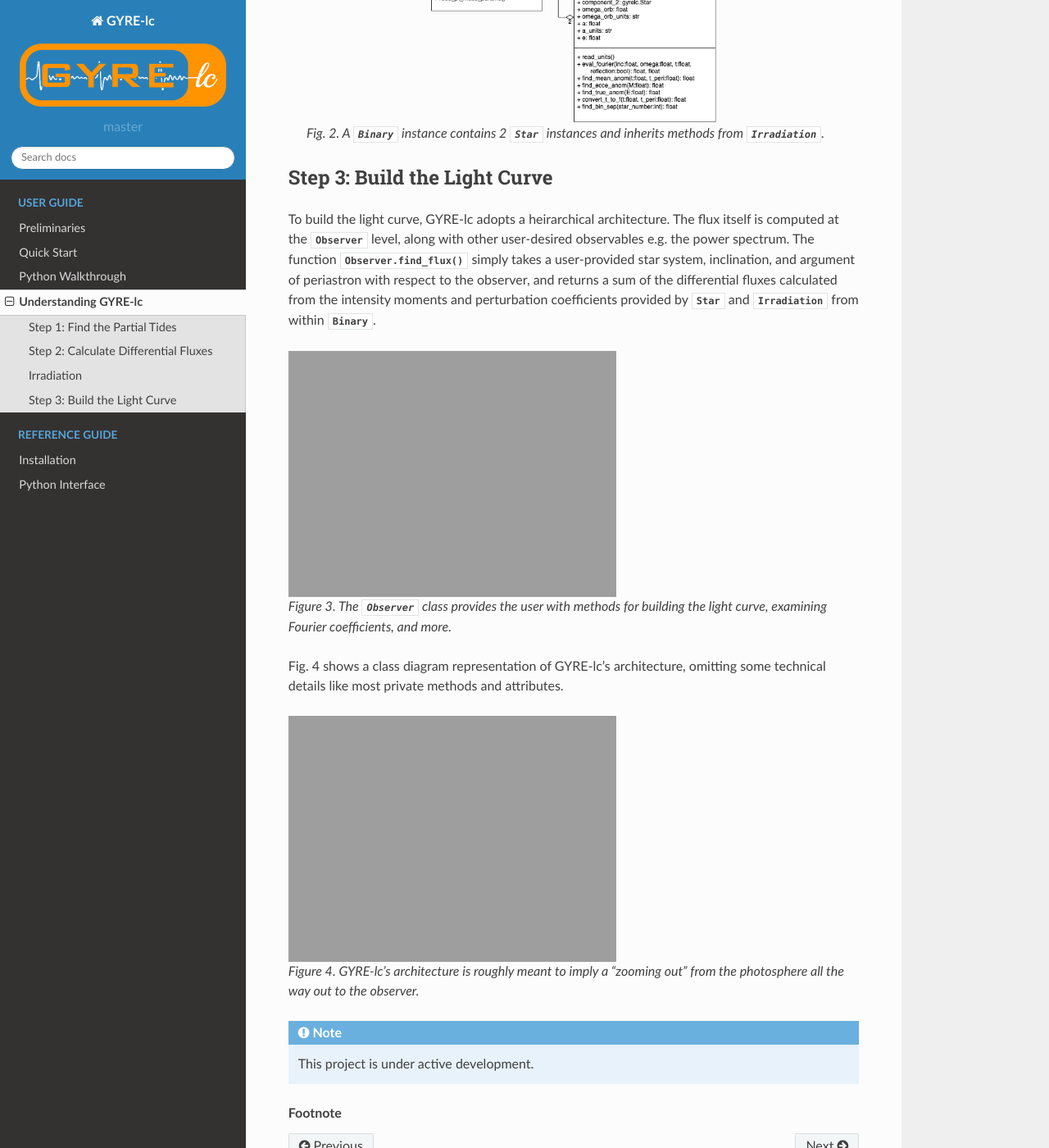
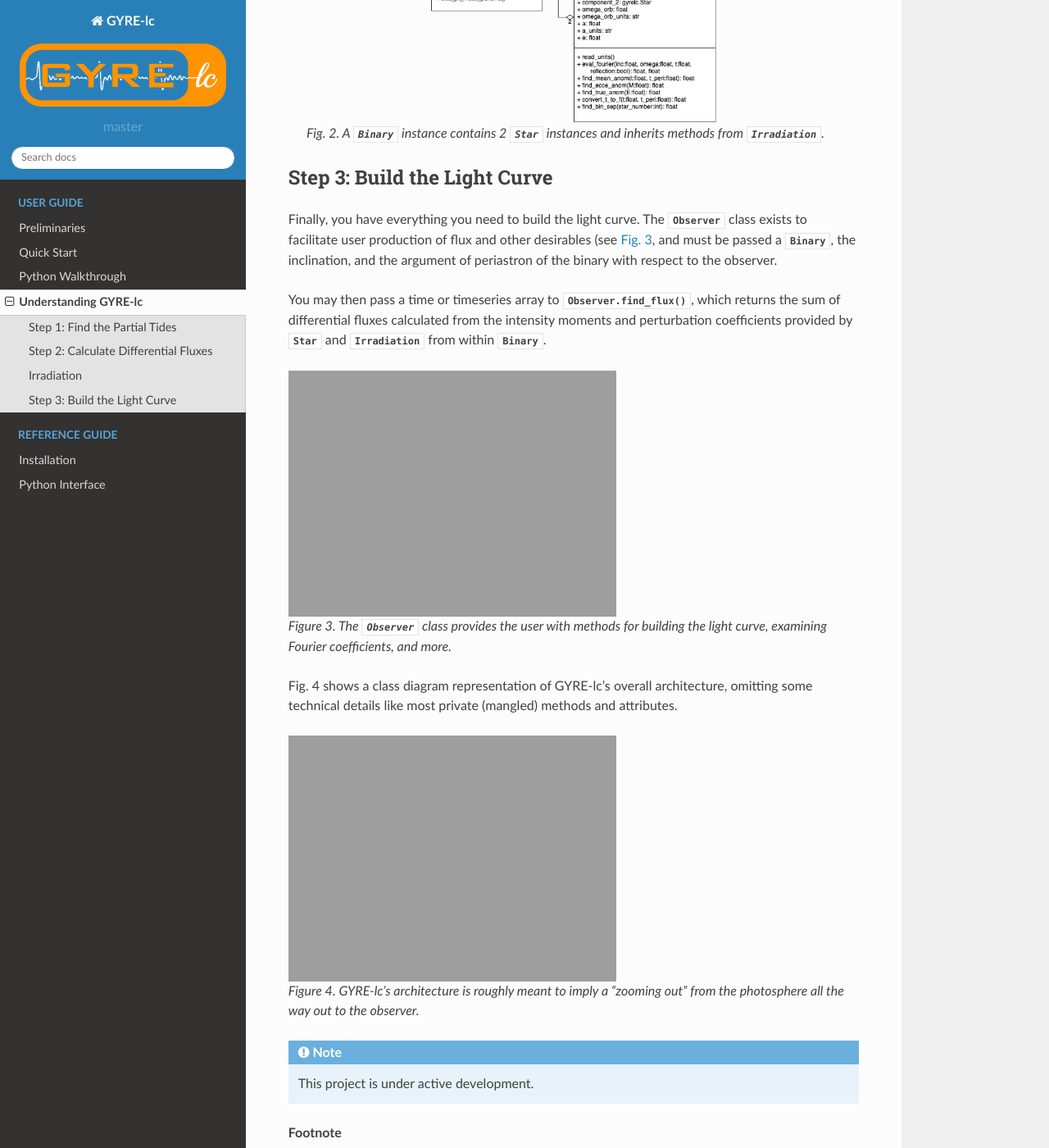
Before and after one commit to aaronesque/gyre-lc, a Sphinx documentation site: the page built from docs/source/user-guide/understanding-gyre-lc.rst, in a window 1280 px wide and 1400 px high, scrolled down 3788 px. Shown: the whole window at 82% size. Built offline with Sphinx 7.4.7 and the Read the Docs theme 2.0.0, drawn with Linux system fonts in a browser that asks for light colours; cross-references to code outside the pages are shown as plain code.

Commit message:
docs edits

```diff
--- a/docs/source/user-guide/understanding-gyre-lc.rst
+++ b/docs/source/user-guide/understanding-gyre-lc.rst
@@ -126,7 +126,9 @@
 Step 3: Build the Light Curve
 *****************************
 
-To build the light curve, GYRE-lc adopts a heirarchical architecture. The flux itself is computed at the :py:class:`Observer` level, along with other user-desired observables e.g. the power spectrum. The function :py:func:`Observer.find_flux()` simply takes a user-provided star system, inclination, and argument of periastron with respect to the observer, and returns a sum of the differential fluxes calculated from the intensity moments and perturbation coefficients provided by :py:class:`Star` and :py:class:`Irradiation` from within :py:class:`Binary`.
+Finally, you have everything you need to build the light curve. The :py:class:`Observer` class exists to facilitate user production of flux and other desirables (see :ref:`Fig. 3<class-diagram-observer>`, and must be passed a :py:class:`Binary`, the inclination, and the argument of periastron of the binary with respect to the observer.
+
+You may then pass a time or timeseries array to :py:func:`Observer.find_flux()`, which returns the sum of differential fluxes calculated from the intensity moments and perturbation coefficients provided by :py:class:`Star` and :py:class:`Irradiation` from within :py:class:`Binary`.
 
 .. _class-diagram-observer:
 
@@ -136,8 +138,7 @@
 
    Figure 3. The :py:class:`Observer` class provides the user with methods for building the light curve, examining Fourier coefficients, and more.
 
-
-Fig. 4 shows a class diagram representation of GYRE-lc's architecture, omitting some technical details like most private methods and attributes.
+Fig. 4 shows a class diagram representation of GYRE-lc's overall architecture, omitting some technical details like most private (mangled) methods and attributes.
 
 .. _class-diagram-architecture:
 
```
